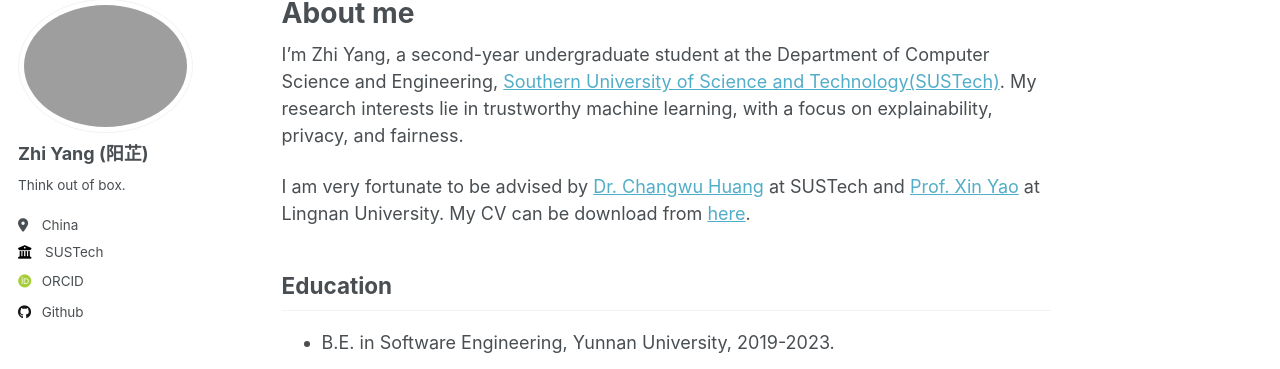
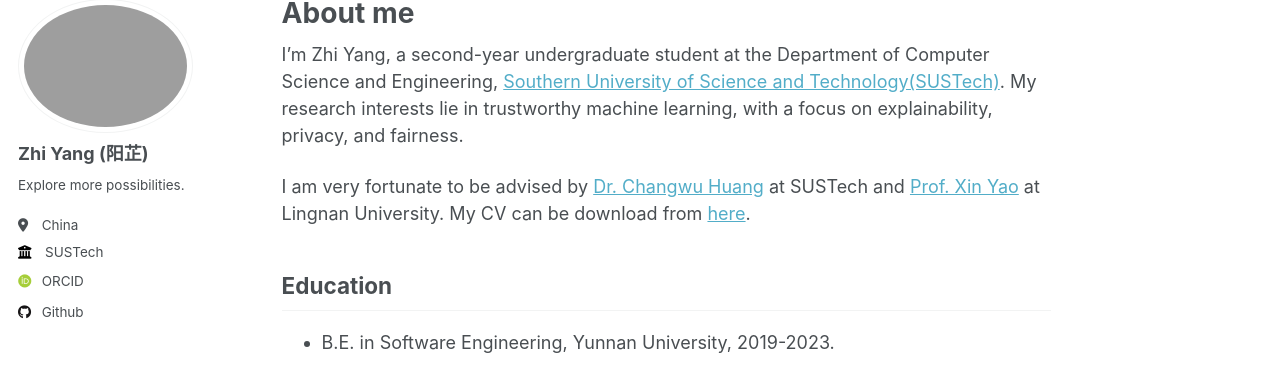
Before and after one commit to ruayz/ruayz.github.io, a Jekyll site: the page built from _pages/about.md, in a window 1280 px wide. Shown: the part 107-476 px from the top of the page. Built offline with Jekyll 4.4.1, drawn with Linux system fonts in a browser that asks for light colours; some web fonts are replaced.

Commit message:
Update _config.yml

```diff
--- a/_config.yml
+++ b/_config.yml
@@ -24,7 +24,7 @@
   avatar           : "profile.png"
   name             : "Zhi Yang (阳芷)"
   pronouns         : # example: "she/her"
-  bio              : "Think out of box."
+  bio              : "Explore more possibilities."
   location         : "China"
   employer         : "SUSTech"
   uri              : # URL
```
